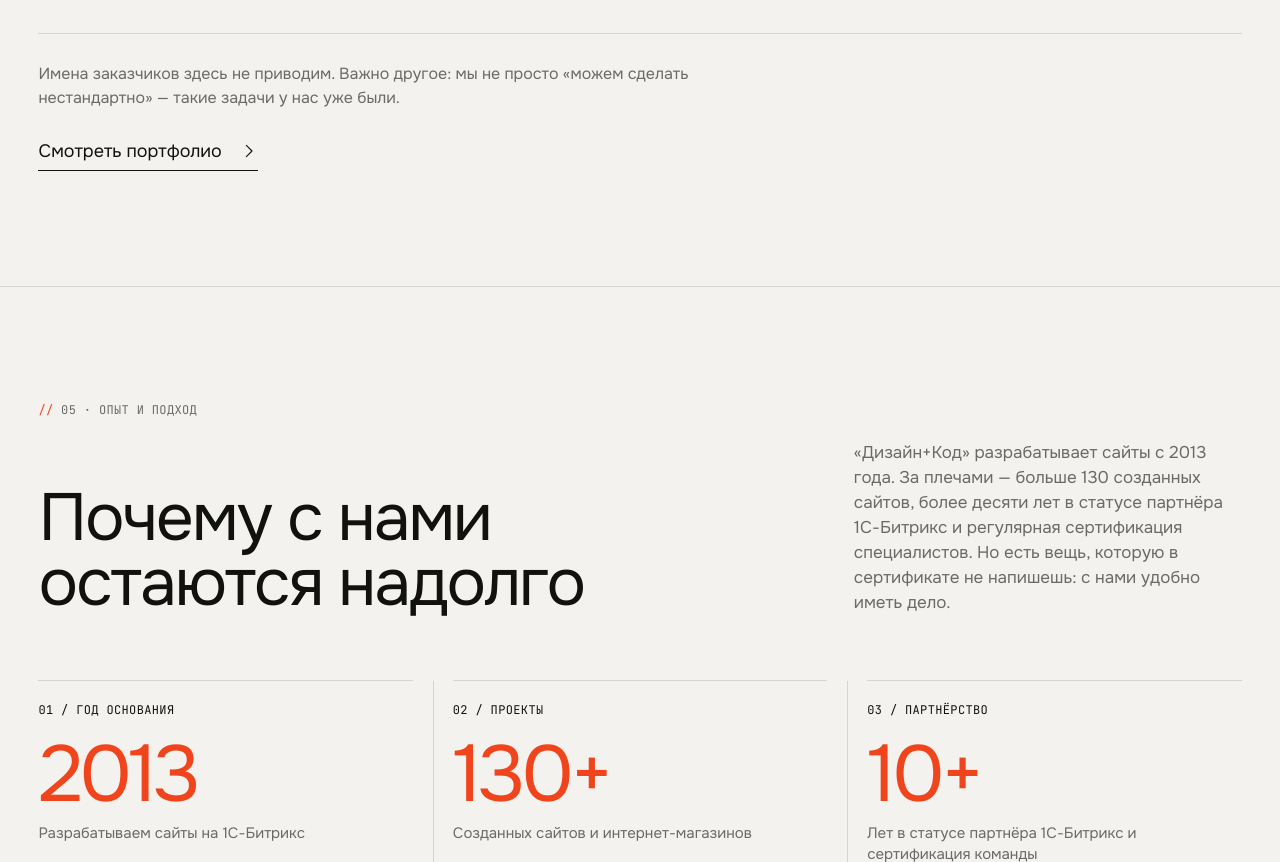
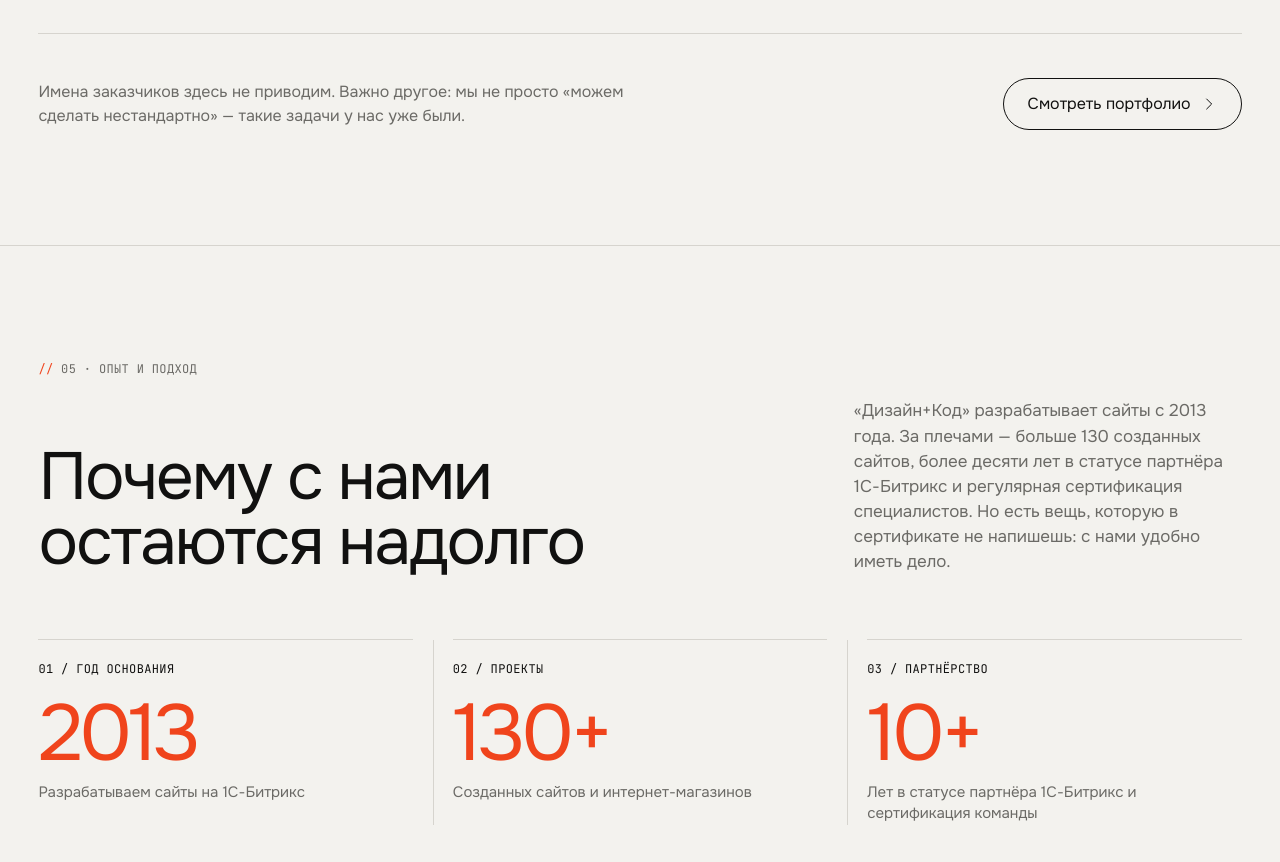
Before and after one commit to Ivanweb1/designcodes, a plain HTML site: page services/bitrix/index.html in a window 1280 px wide. Shown: the part 3802-4664 px from the top of the page. Drawn offline with Linux system fonts and the light colour scheme.

Commit message:
Services/bitrix: align practice footer note and portfolio button horizontally

```diff
--- a/services/bitrix/index.html
+++ b/services/bitrix/index.html
@@ -341,10 +341,22 @@
     margin: 0; padding-left: 14px; border-left: 2px solid var(--accent);
     max-width: 38em; font-size: 16px; line-height: 1.45; color: var(--ink);
   }
+  .svc-practice-foot {
+    margin-top: clamp(28px, 3.5vw, 44px);
+    display: flex; justify-content: space-between; align-items: center; gap: 20px 32px; flex-wrap: wrap;
+  }
   .svc-practice-note {
-    margin: 28px 0 0; max-width: 44em;
+    margin: 0; max-width: 38em;
     font-size: 16px; line-height: 1.5; color: var(--muted);
   }
+  .svc-button-ghost {
+    display: inline-flex; align-items: center; gap: 10px;
+    min-height: 52px; padding: 0 24px;
+    border: 1px solid var(--ink); border-radius: 100px;
+    font-size: 16px; line-height: 1.2; white-space: nowrap; color: var(--ink);
+    transition: background .2s, color .2s, border-color .2s;
+  }
+  .svc-button-ghost:hover { background: var(--ink); color: var(--bg); }
   .svc-text-link {
     margin-top: 28px;
     display: inline-flex; align-items: center; gap: 18px;
@@ -810,8 +822,10 @@
         </div>
       </article>
     </div>
-    <p class="svc-practice-note">Имена заказчиков здесь не приводим. Важно другое: мы не просто «можем сделать нестандартно» — такие задачи у нас уже были.</p>
-    <a class="svc-text-link" href="../../portfolio/">Смотреть портфолио <svg class="ico" aria-hidden="true"><use href="#i-arrow"/></svg></a>
+    <div class="svc-practice-foot">
+      <p class="svc-practice-note">Имена заказчиков здесь не приводим. Важно другое: мы не просто «можем сделать нестандартно» — такие задачи у нас уже были.</p>
+      <a class="svc-button-ghost" href="../../portfolio/">Смотреть портфолио <svg class="ico" aria-hidden="true"><use href="#i-arrow"/></svg></a>
+    </div>
   </section>
 
   <!-- 05 · Почему с нами остаются надолго -->
```
